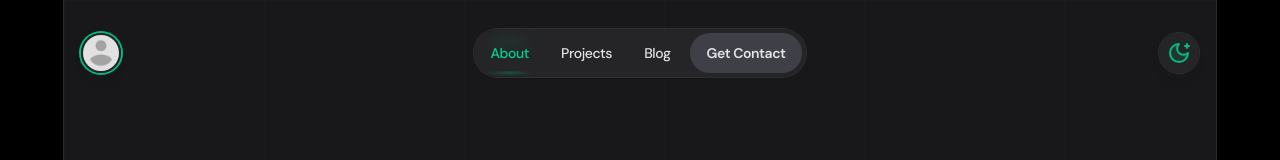
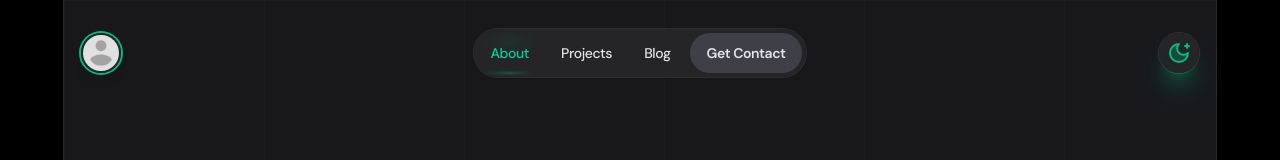
Before and after one commit to shadi-almilhem/portfolio-template, a Next.js app: page /about in a window 1280 px wide. Both pictures are taken after a click on the button 1179 px from the left and 53 px from the top of the page. Shown: the top 160 px of the page. Built offline with nearby package versions, Linux system fonts and the light colour scheme.

Commit message:
enhance ThemeToggle button styles and transitions for improved visual feedback

```diff
--- a/components/ThemeToggle.tsx
+++ b/components/ThemeToggle.tsx
@@ -16,11 +16,11 @@ export function ThemeToggle() {
     <button
       type="button"
       aria-label={mounted ? `Switch to ${otherTheme} theme` : "Toggle theme"}
-      className="group rounded-full bg-white/90 px-2 py-2 shadow-lg shadow-zinc-800/5 ring-1 ring-zinc-900/5 backdrop-blur transition dark:bg-zinc-800/90 dark:ring-white/10 dark:hover:ring-white/20"
+      className="group rounded-full bg-gradient-to-br bg-white/90 px-2 py-2 shadow-xl  ring-1 ring-zinc-900/5 backdrop-blur  dark:bg-zinc-800/90 transition-all duration-300 dark:shadow-emerald-500/30 shadow-emerald-500/10  dark:ring-white/10 dark:hover:ring-white/20"
       onClick={() => setTheme(otherTheme)}
     >
-      <Sun className="h-6 w-6  transition  dark:hidden fill-emerald-50 stroke-emerald-500 group-hover:fill-emerald-50 group-hover:stroke-emerald-600" />
-      <MoonStar className="hidden h-6 w-6 group-hover:stroke-emerald-400  transition dark:block stroke-emerald-500 fill-emerald-400/10 " />
+      <Sun className="size-6  transition-all duration-300  dark:hidden fill-emerald-100 stroke-emerald-500 group-hover:fill-emerald-50 group-hover:stroke-emerald-500/80" />
+      <MoonStar className="hidden size-6 group-hover:stroke-emerald-400   transition-all duration-300 dark:block stroke-emerald-500 !fill-emerald-400/20 " />
     </button>
   );
 }
```
